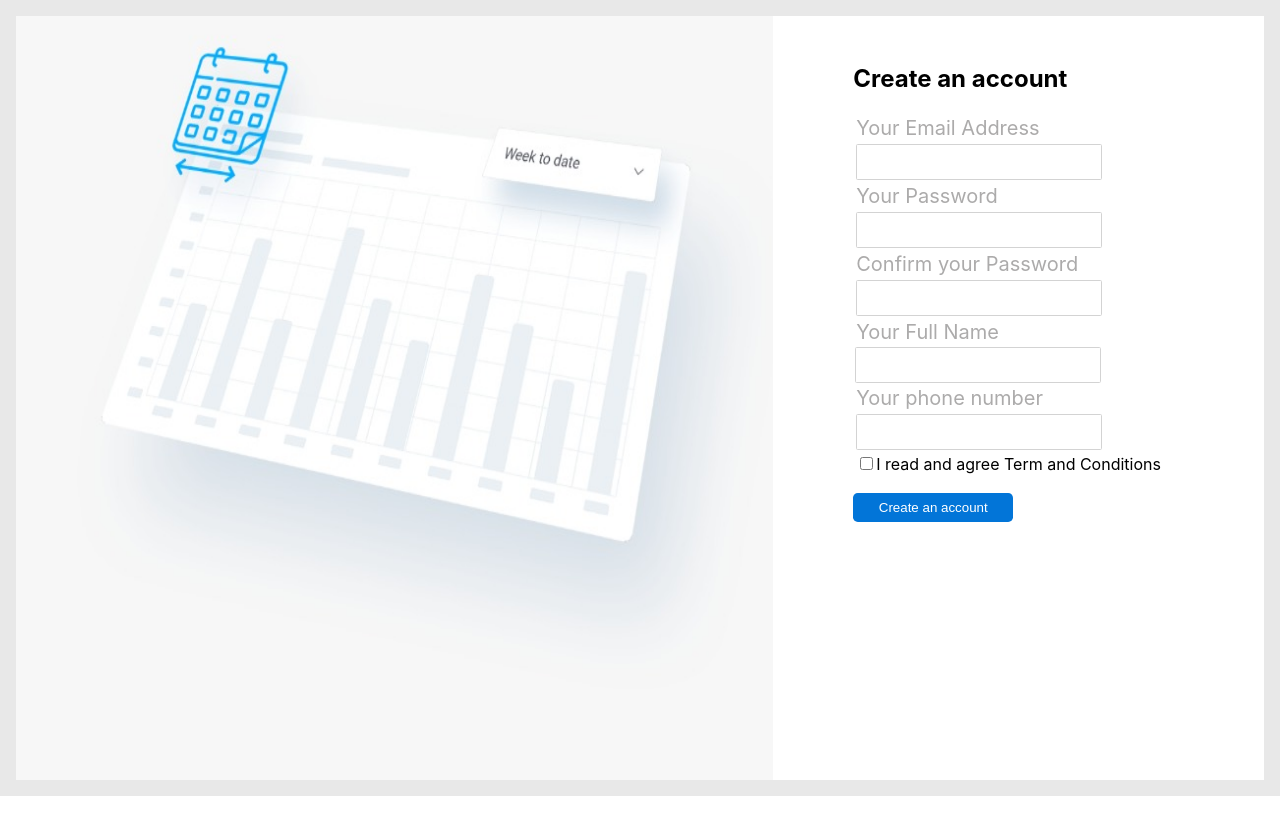
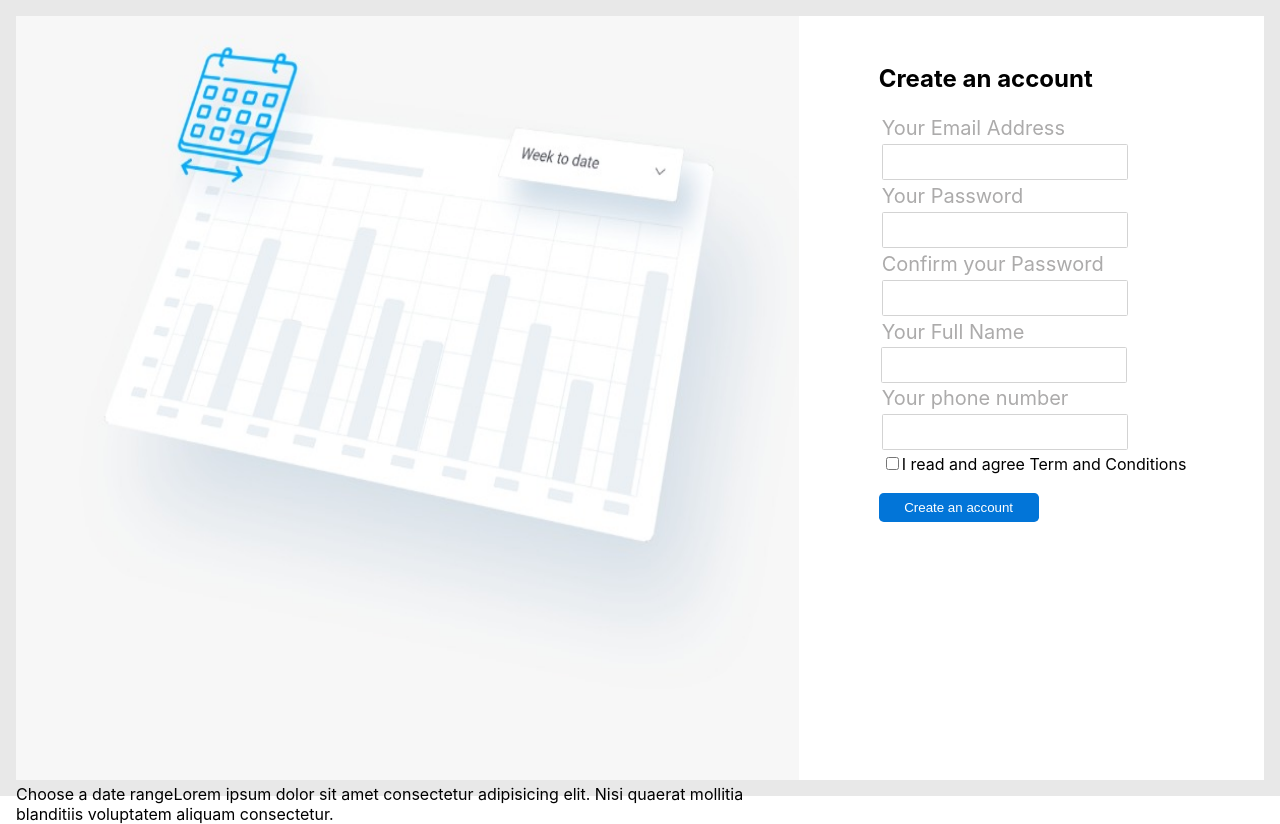
Before and after one commit to yogeshsingh2672000/my-dash-frontend, a React (Create React App) app: page / in a window 1280 px wide. Before the commit the page ends 800 px from the top, so only its background shows below. Built offline with nearby package versions, Linux system fonts and the light colour scheme.

Commit message:
now working on image desc

```diff
--- a/src/components/homePage.jsx
+++ b/src/components/homePage.jsx
@@ -34,6 +34,13 @@ class Home extends Component {
             src={Background}
             alt="background image"
           />
+          <div className="container__image__desc">
+            <span>Choose a date range</span>
+            <span>
+              Lorem ipsum dolor sit amet consectetur adipisicing elit. Nisi
+              quaerat mollitia blanditiis voluptatem aliquam consectetur.
+            </span>
+          </div>
         </div>
         <div className="container__form">
           <form action="http://localhost:3000/" method="get">
--- a/src/components/homePage.scss
+++ b/src/components/homePage.scss
@@ -9,6 +9,11 @@
       width: 100%;
       background-color: yellow;
       height: 100%;
+    }
+
+    &__desc {
+      display: static;
+      bottom: 20px;
     }
   }
 
```
